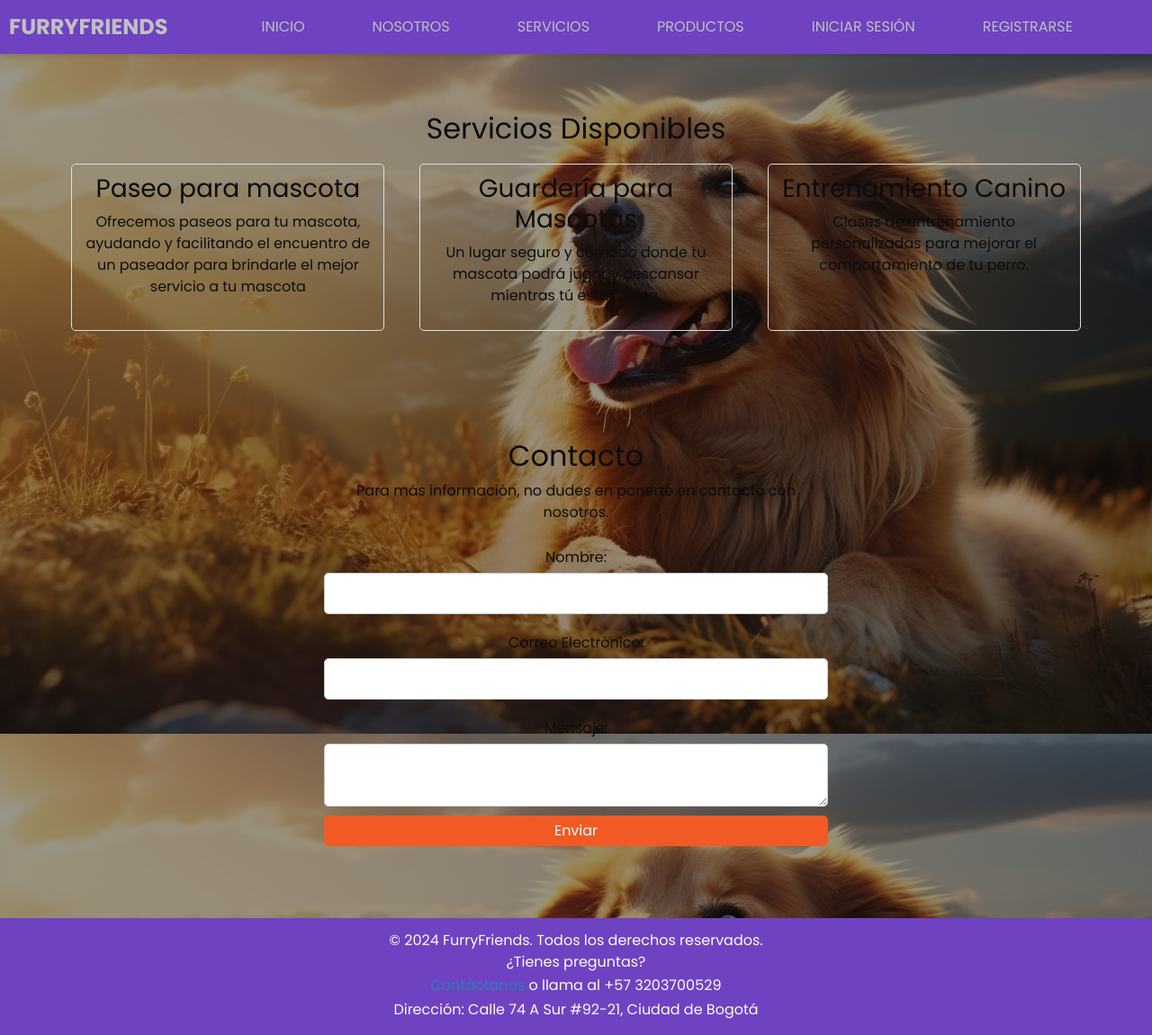
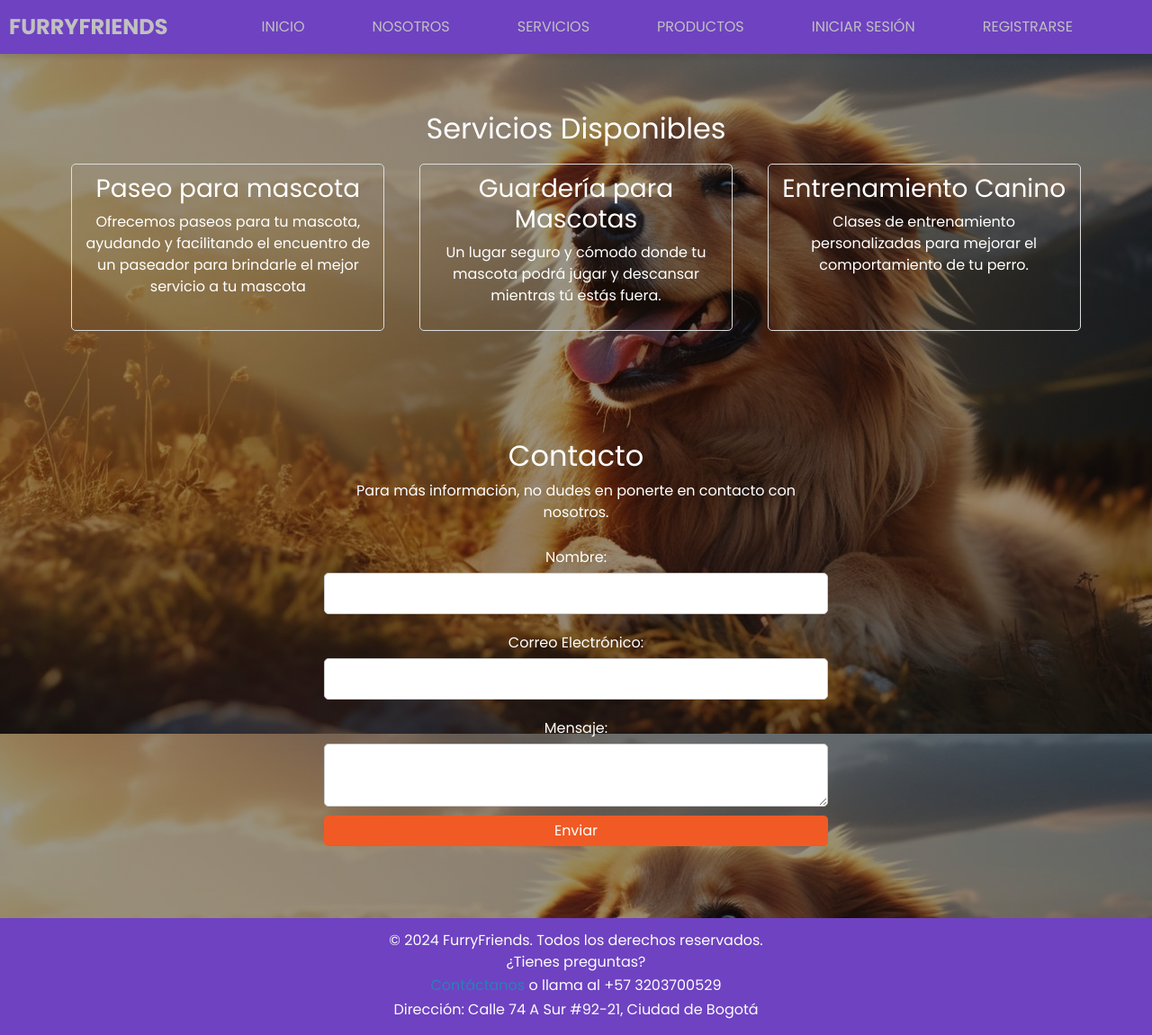
Before and after one commit to kevinleon2005/FurryFriends, a Laravel app: page /services/servicios in a window 1280 px wide. Shown: the whole page at 90% size. Run offline with Laravel 12, Linux system fonts and the light colour scheme; style sheets or scripts are compiled from the project's sources; some libraries are stand-ins or nearby versions.

Commit message:
Texto blanco en servicios para resaltar textos

```diff
--- a/resources/views/services/servicios.blade.php
+++ b/resources/views/services/servicios.blade.php
@@ -1,5 +1,19 @@
 @extends('layouts.app')
 <link href="{{ asset('css/servicios/servicios.css') }}" rel="stylesheet" />
+<style>
+     /* cambio de color a blanco */
+    #servicios h2,
+    #servicios .service h3,
+    #servicios .service p,
+    #contacto h2,
+    #contacto p,
+    #contacto label {
+        color: white;
+    }
+
+
+</style>
+
 @section('content')
 <main>
         <section id="servicios">
```
Also changed, not shown: app/Http/Controllers/ProductsController.php (added, +13 -0 lines).
